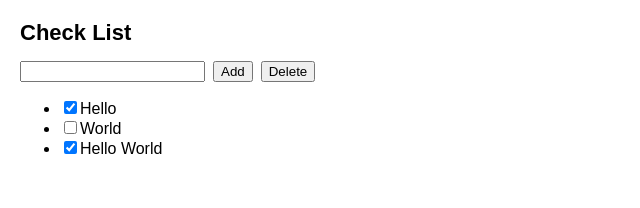
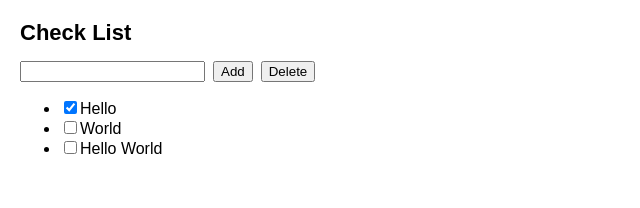
Before and after one commit to reu7494/sampleProject, a React (Create React App) app: page / in a window 1280 px wide. Shown: the top 208 px of the page, without its empty margins (0-640 px from the left). Built offline with nearby package versions, Linux system fonts and the light colour scheme.

Commit message:
리스트 수정버튼 추가 중...

```diff
--- a/src/App.js
+++ b/src/App.js
@@ -6,13 +6,12 @@ let nextId = 3;
 const initialList = [
   { id: 0, title: "Hello", seen: true },
   { id: 1, title: "World", seen: false },
-  { id: 2, title: "Hello World", seen: true },
+  { id: 2, title: "Hello World", seen: false },
 ];
 
 export default function CheckList() {
   const [checkList, setCheckList] = useState(initialList);
   const [name, setName] = useState("");
-  const [modify, setModify] = useState(false);
 
   function handleToggle(mylist, nextSeen) {
     setCheckList(
@@ -36,12 +35,7 @@ export default function CheckList() {
   }
 
   return (
-    <form
-      onSubmit={(e) => {
-        e.preventDefault();
-        setModify(!modify);
-      }}
-    >
+    <div>
       <h1>Check List</h1>
       <input value={name} onChange={(e) => setName(e.target.value)} />
       <button className="button-space" onClick={handleAdd}>
@@ -63,11 +57,7 @@ export default function CheckList() {
       <button className="button-space" type="submit">
         {modify ? "Save" : "Edit"}
       </button> */}
-      <ToMyList
-        lists={checkList}
-        setLists={setCheckList}
-        onToggle={handleToggle}
-      />
-    </form>
+      <ToMyList lists={checkList} onToggle={handleToggle} />
+    </div>
   );
 }
--- a/src/ToMyList.js
+++ b/src/ToMyList.js
@@ -1,4 +1,4 @@
-export function ToMyList({ lists, onToggle }) {
+export function ToMyList({ lists, onToggle, onEdit }) {
   return (
     <ul>
       {lists.map((list) => (
```
